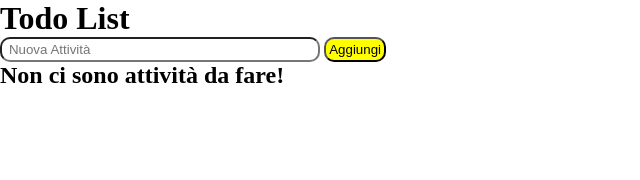
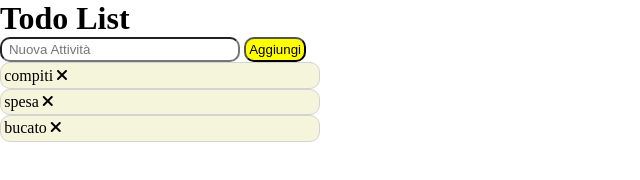
Before and after one commit to Ruma303/vue-todolist, a plain HTML site: page index.html in a window 1280 px wide. Shown: the whole page, without its empty margins (0-640 px from the left). Drawn offline with nearby package versions, Linux system fonts and the light colour scheme.

Commit message:
migliorie estetiche

```diff
--- a/css/style.css
+++ b/css/style.css
@@ -1,6 +1,10 @@
 * {margin: 0;
     padding: 0;
     box-sizing: border-box;
+}
+
+ul {
+    list-style: none;
 }
 
 .container {
@@ -11,7 +15,7 @@
 input {
     border-radius: 10px;
     padding: .2rem;
-    width: 20rem;
+    width: 15rem;
 }
 
 button {
@@ -24,4 +28,6 @@ li {
     border-radius: 10px;
     padding: .2rem;
     width: 20rem;
+    background-color: beige;
+    border: 1px solid lightgrey
 }
--- a/index.html
+++ b/index.html
@@ -26,11 +26,12 @@
             <button @click="addTodo">Aggiungi</button>
         </div>
 
-        <div class="todo-container">
-            <h2 v-if="todo.length === 0">Non ci sono attività da fare!</h2>
-            <ul v-else>
-                <li v-for="(todo,i) in todos" :key="todo" class="todo">
-                    {{todo}}
+        <div class="todo-container mx-auto align-items-start">
+            <h2 v-if="todos.length === 0">Non ci sono attività da fare!</h2>
+            <ul v-else class="d-flex flex-column p-0">
+                <li v-for="(todos,i) in todos" :key="todos" class="todos my-1 d-flex justify-content-between
+                 align-items-center px-2">
+                    {{todos}}
                     <i class="fas fa-times" @click="deleteTodo(i)"></i>
                 </li>
             </ul>
--- a/js/script.js
+++ b/js/script.js
@@ -1,10 +1,12 @@
 const app = new Vue ({
    el: '#app',
     data: {
-        todos: {
-            text: '',
-            done: false,
-        }, newTodo: '',
+        todos: [
+            'compiti',
+            'spesa',
+            'bucato',
+        ], done: false,
+        newTodo: '',
     }, methods: {
         addTodo() {
             if(this.newTodo.trim())
```
